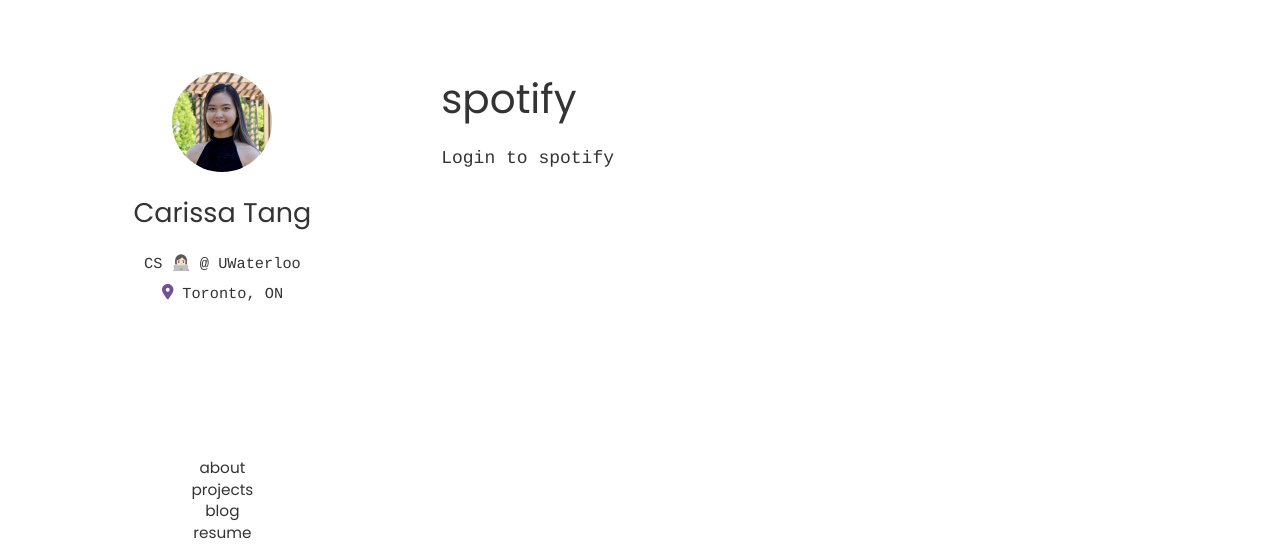
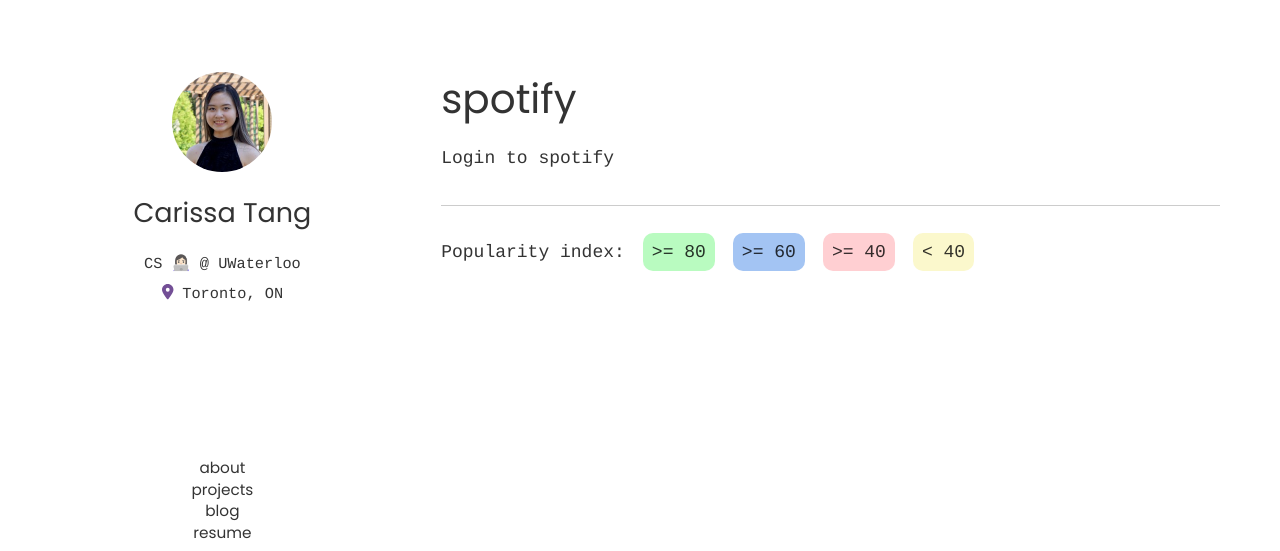
Before and after one commit to carissa-tang/portfolio, a Gatsby site: page /spotify in a window 1280 px wide. Shown: the top 551 px of the page. Built offline with nearby package versions, Linux system fonts and the light colour scheme; Gatsby itself is replaced by a stand-in of ours.

Commit message:
fix: add types and popularity index

```diff
--- a/src/pages/spotify.tsx
+++ b/src/pages/spotify.tsx
@@ -3,10 +3,40 @@
 import Layout from "../components/layout"
 import Seo from "../components/seo"
 import Profile from "../components/profile"
-import { Button, Grid } from "@mui/material"
+import { Box, Button, Grid } from "@mui/material"
 import useViewport from "../utils/useViewport"
 import Slide from "@mui/material/Slide"
 import axios from "axios"
+import { rainbow } from "../utils/colors"
+
+type ArtistObject = {
+  external_urls: Object;
+  href: string;
+  id: string;
+  name: string;
+  type: string;
+  uri: string;
+}
+
+type TrackObject = {
+  album: Object;
+  artists: Array<ArtistObject>;
+  available_markets: Array<string>;
+  disc_number: number;
+  duration_ms: number;
+  explicit: boolean;
+  external_ids: Object;
+  external_urls: {spotify: string};
+  href: string;
+  id: string;
+  is_local: boolean;
+  name: string;
+  popularity: number;
+  preview_url: string;
+  track_number: number;
+  type: string;
+  uri: string;
+}
 
 const BlogPage = () => {
   const { isDesktop } = useViewport()
@@ -14,7 +44,7 @@
   const containerRef = React.useRef(null)
   const direction = isDesktop ? "up" : "right"
   const [token, setToken] = React.useState("")
-  const [searchResults, setSearchResults] = React.useState([])
+  const [searchResults, setSearchResults] = React.useState<TrackObject[]>([])
   const REACT_APP_CLIENT_ID = "9c8e351f062b4e2b8c71586581253882"
   const REACT_APP_REDIRECT_URI = "http://localhost:8000/spotify"
   const REACT_APP_AUTH_ENDPOINT = "https://accounts.spotify.com/authorize"
@@ -25,7 +55,7 @@
     let currToken = window.localStorage.getItem("token")
 
     if (!currToken && hash) {
-      currToken = hash.substring(1).split("&").find(e => e.startsWith("access_token")).split("=")[1]
+      currToken = hash?.substring(1)?.split("&")?.find(e => e.startsWith("access_token"))?.split("=")[1] || ""
       window.location.hash = ""
       window.localStorage.setItem("token", currToken)
       console.log(currToken)
@@ -40,7 +70,7 @@
     window.localStorage.removeItem("token")
   }
 
-  const searchArtists = async e => {
+  const searchSongs = async () => {
     const { data } = await axios.get(
       "https://api.spotify.com/v1/me/top/tracks",
       {
@@ -57,31 +87,96 @@
 
     console.log("Data")
     console.log(data)
+    console.log("Type")
+    console.log(typeof data.items[0])
     setSearchResults(data.items)
   }
 
-  const getPopularityColor = (n) => {
-    if (n > 70) {
-      return "green"
-    } else if (n > 40) {
-      return "yellow"
-    } else {
-      return "red"
+  const getPopularityColor = (n: number) => {
+    if (n >= 80) {
+      return rainbow["green"]
+    } else if (n >= 60) {
+      return rainbow["indigo"]
+    } else if (n >= 40) {
+      return rainbow["red"]
+    } else if (n >= 0) {
+      return rainbow["yellow"]
     }
   }
 
   const TopSongs = () => {
     return (
-      <ul>
-        {searchResults.map(result => (
-          <li key={result.id}>
-            <a href={result.external_urls.spotify} target="_blank">
-              {result.name}
-            </a>
-            <span style={{ padding: "0.5rem", backgroundColor: `${getPopularityColor(result.popularity)}`, borderRadius: "5px", marginLeft: "1rem" }}>{result.popularity}</span>
-          </li>
-        ))}
-      </ul>
+      <>
+        <ol>
+          {searchResults.map(result => (
+            <li key={result.id}>
+              <a
+                href={result.external_urls.spotify}
+                target="_blank"
+                rel="noreferrer"
+              >
+                <strong>{result.name}</strong>
+              </a>{" "}
+              by {result.artists.map(artist => artist.name).join(", ")}
+              <span
+                style={{
+                  padding: "0.25rem",
+                  backgroundColor: `${getPopularityColor(result.popularity)}`,
+                  borderRadius: "10px",
+                  marginLeft: "1rem",
+                  fontSize: "0.75rem",
+                }}
+              >
+                {result.popularity}
+              </span>
+            </li>
+          ))}
+        </ol>
+        <hr style={{ margin: "2rem 0 2rem 0" }} />
+        <p>
+          Popularity index:
+          <span
+            style={{
+              padding: "0.5rem",
+              backgroundColor: rainbow["green"],
+              borderRadius: "10px",
+              marginLeft: "1rem",
+            }}
+          >
+            {'>'}= 80
+          </span>
+          <span
+            style={{
+              padding: "0.5rem",
+              backgroundColor: rainbow["indigo"],
+              borderRadius: "10px",
+              marginLeft: "1rem",
+            }}
+          >
+            {'>'}= 60
+          </span>
+          <span
+            style={{
+              padding: "0.5rem",
+              backgroundColor: rainbow["red"],
+              borderRadius: "10px",
+              marginLeft: "1rem",
+            }}
+          >
+            {'>'}= 40
+          </span>
+          <span
+            style={{
+              padding: "0.5rem",
+              backgroundColor: rainbow["yellow"],
+              borderRadius: "10px",
+              marginLeft: "1rem",
+            }}
+          >
+            {'<'} 40
+          </span>
+        </p>
+      </>
     )
   }
 
@@ -112,12 +207,10 @@
                 Login to spotify
               </a>
             ) : (
-              <>
-                <form onSubmit={searchArtists}>
-                  <Button type="submit">Get top songs!</Button>
-                </form>
+              <Box sx={{ display: 'flex', justifyContent: 'space-between', paddingBottom: '2rem' }}>
+                <Button type="submit" onClick={searchSongs}>Get top songs!</Button>
                 <Button onClick={logout}>Logout</Button>
-              </>
+              </Box>
             )}
             <TopSongs />
           </Grid>
--- a/src/utils/colors.tsx
+++ b/src/utils/colors.tsx
@@ -10,3 +10,16 @@
   800: "#FFD819",
   900: "#FFD400",
 }
+
+export const rainbow = {
+  "yellow": "#FBF8CC",
+  "orange": "#FDE4CF",
+  "red": "#FFCFD2",
+  "pink": "#F1C0E8",
+  "purple": "#CFBAF0",
+  "indigo": "#A3C4F3",
+  "darkblue": "#90DBF4",
+  "blue": "#8EECF5",
+  "turquoise": "#98F5E1",
+  "green": "#B9FBC0",
+}
```
